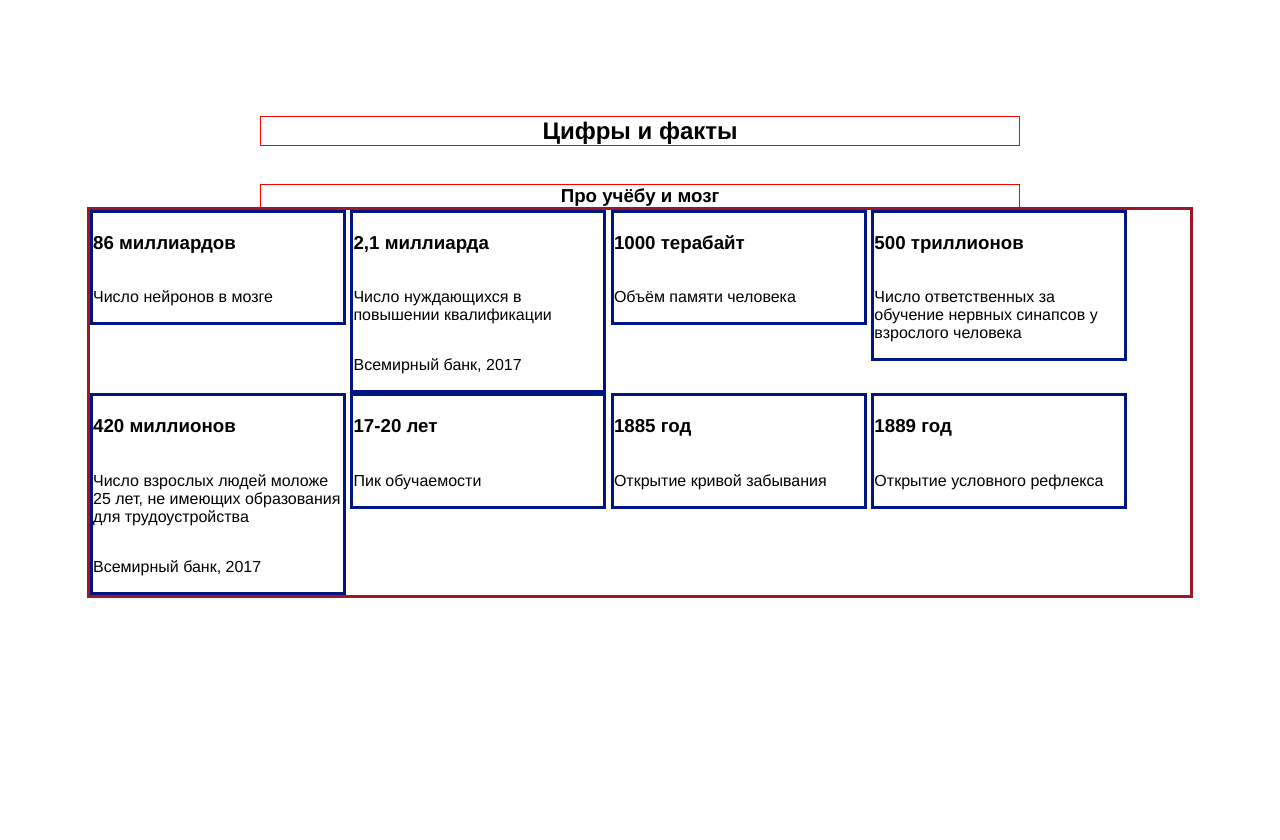
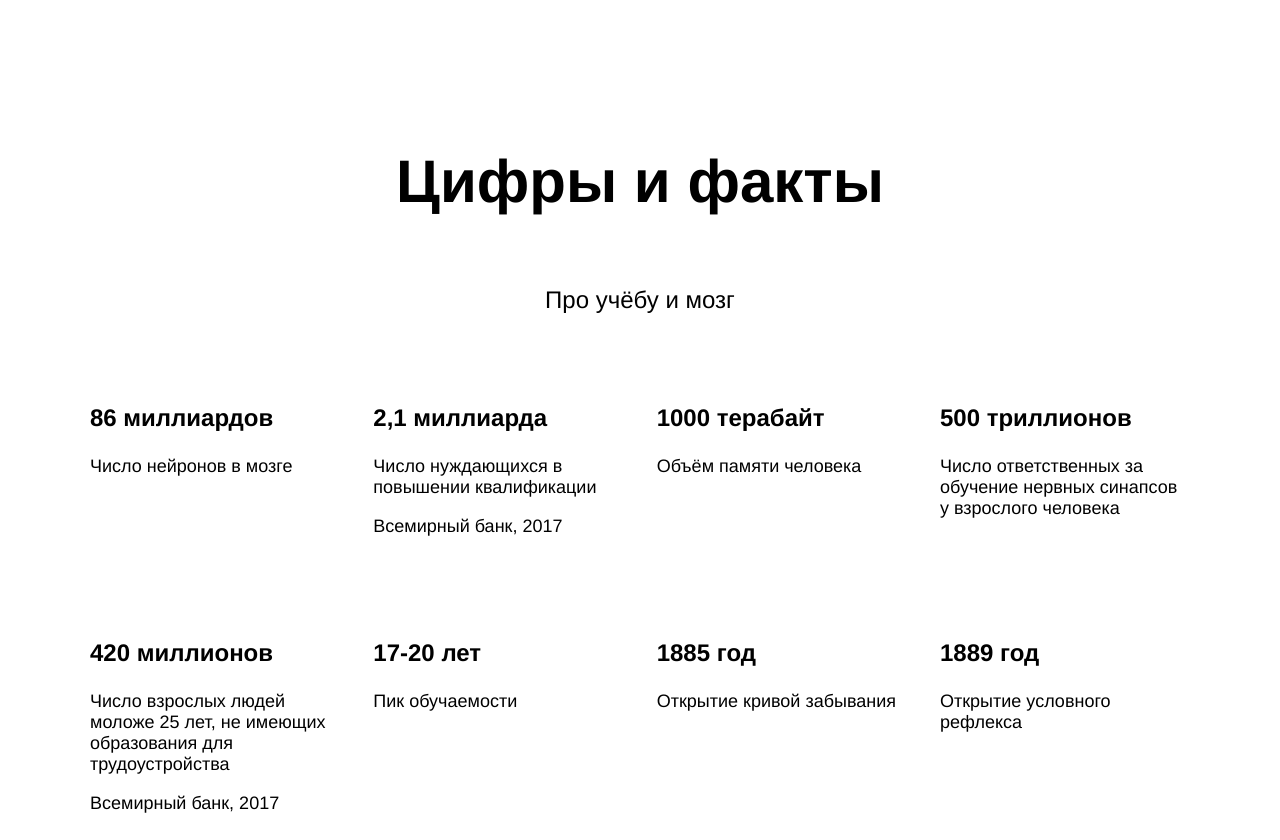
Before and after one commit to artemtu/how-to-learn-bootcamp, a plain HTML site: page index.html in a window 1280 px wide. Shown: the part 1267-2107 px from the top of the page. Before the commit the page ends 1873 px from the top, so only its background shows below. Drawn offline with Linux system fonts and the light colour scheme.

Commit message:
done third section, fixed the problem with the second block. didn't do styles for BAM optimization

```diff
--- a/index.html
+++ b/index.html
@@ -41,46 +41,46 @@
 
       <section class="digits">
         <h1 class="title">Цифры и факты</h1>
-        <h3 class="subtitle">Про учёбу и мозг</h3>
+        <h2 class="subtitle">Про учёбу и мозг</h2>
         <ui class="table">
           <li class="table__cell">
-          <h3>86 миллиардов</h3>
+          <h3 class="table__heading">86 миллиардов</h3>
           <p class="table__text">Число нейронов в мозге</p>
         </li>
 
         <li class="table__cell">
-          <h3>2,1 миллиарда</h3>
+          <h3 class="table__heading">2,1 миллиарда</h3>
           <p class="table__text">Число нуждающихся в повышении квалификации</p>
           <p class="table__text">Всемирный банк, 2017</p>
         </li>
         <li class="table__cell">
-          <h3>1000 терабайт</h3>
+          <h3 class="table__heading">1000 терабайт</h3>
           <p class="table__text">Объём памяти человека</p>
         </li>
 
         <li class="table__cell">
-          <h3>500 триллионов</h3>
+          <h3 class="table__heading">500 триллионов</h3>
           <p class="table__text">Число ответственных за обучение нервных синапсов у взрослого человека</p>
         </li>
 
         <li class="table__cell">
-          <h3>420 миллионов</h3>
+          <h3 class="table__heading">420 миллионов</h3>
           <p class="table__text">Число взрослых людей моложе 25 лет, не имеющих образования для трудоустройства</p>
           <p class="table__text">Всемирный банк, 2017</p>
         </li>
 
         <li class="table__cell">
-          <h3>17-20 лет</h3>
+          <h3 class="table__heading">17-20 лет</h3>
           <p class="table__text">Пик обучаемости</p>
         </li>
 
         <li class="table__cell">
-          <h3>1885 год</h3>
+          <h3 class="table__heading">1885 год</h3>
           <p class="table__text">Открытие кривой забывания</p>
         </li>
 
         <li class="table__cell">
-          <h3>1889 год</h3>
+          <h3 class="table__heading">1889 год</h3>
           <p class="table__text">Открытие условного рефлекса</p>
         </li>
 
--- a/styles/style.css
+++ b/styles/style.css
@@ -20,7 +20,6 @@ body {
   min-height: 600px;
   max-height: 756px;
   background-color: #f2f2f2;
-  outline: 1px solid red;
   z-index: -1;
   /* выше установили ограничения для секции */
 }
@@ -32,7 +31,6 @@ body {
   margin-top: 30px;
   margin-left: 64px;
   position: absolute;
-  outline: 1px solid red;
 }
 
 .header__title {
@@ -44,7 +42,6 @@ body {
   font-weight: 600;
   line-height: 102px;
   align-items: center;
-  outline: 1px solid red;
   top: 250px;
   z-index: 1;
 }
@@ -54,7 +51,6 @@ body {
   bottom: 30px;
   width: 388px;
   margin-left: 64px;
-  outline: 1px solid red;
   z-index: 1;
   font-size: 18px;
   font-weight: normal;
@@ -77,7 +73,6 @@ body {
    bottom: 0;
   height: 608px;
   width: 765px;
-  outline: 1px solid red;
 }
 /* ниже мы привели пример двух селекторов, чтобы вы вспомнили запись элемента */
 .header__square-pic {
@@ -88,11 +83,11 @@ body {
   width: 568px;
   background:#2f80ed;
   z-index: -1;
-  outline: 3px solid red;
 }
 
 .description {
   margin-top: 100px;
+  margin-bottom: 100px;
 }
 
 .two-columns {
@@ -135,7 +130,8 @@ body {
 }
 
 .digits {
-  margin-top: 100px;
+  margin: 0;
+  padding: 0;
   display: flex;
   flex-direction: column;
   align-items: center;
@@ -145,31 +141,48 @@ body {
   display: flex;
   justify-content: center;
   width: 60%;
-  outline: 1px red solid;
+  height: 1.15;
+  font-size: 60px;
+  font-weight: 600;
 }
 
 .subtitle {
   text-align: center;
   margin: 20px 0 0;
   width: 60%;
-  outline: 1px red solid;
+  height: 34px;
+  font-size: 24px;
+  font-weight: normal;
+}
+
+.table__heading {
+  height: 1.15;
+  font-size: 24px;
+  font-weight: 600;
+}
+
+.table__text {
+  height: 1.2;
+  font-size: 18px;
+  font-weight: normal;
 }
 
 .table {
-  display: table-cell;
-  border: 3px solid rgb(154, 25, 40);
+  display: flex;
+  flex-direction: row;
+  flex-wrap: wrap;
   width: 1100px;
   justify-content: space-between;
-  align-items: center;
+  padding: 0;
+  margin: 0;
 }
 
 .table__cell {
-  display: inline-flex;
-  flex-direction: column;
-  width: 250px;
-  margin: auto;
-  justify-content: space-between;
-  border: 3px solid rgb(0, 21, 128);
+  padding: 0;
+  margin: 0;
+  margin-top: 60px;
+  flex-basis: 250px;
+  list-style-type: none;
 }
 
 /* и элемента с модификатором вида ключ-значение */
```
